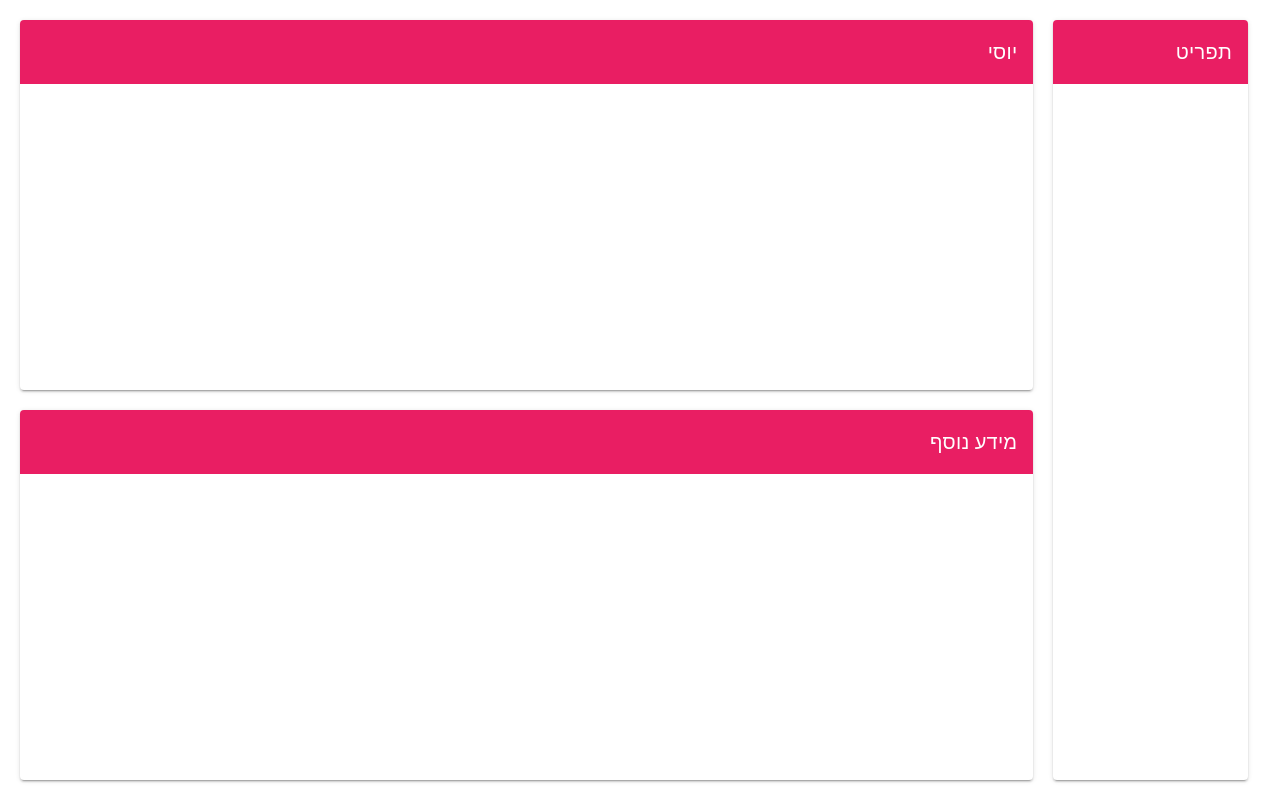
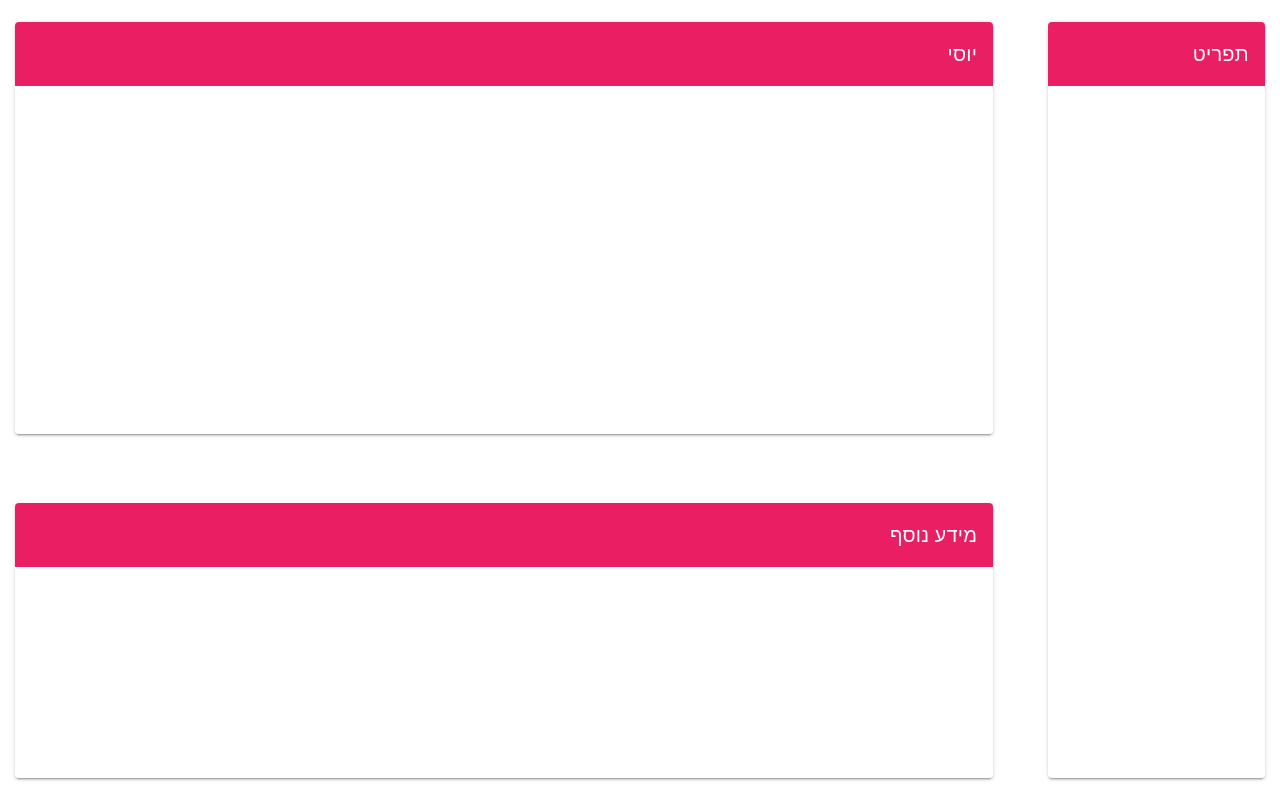
Before and after one commit to adipapi/Vue, a Vue app in the folder pad/: page / in a window 1280 px wide. Built offline with nearby package versions, Linux system fonts and the light colour scheme.

Commit message:
Code review fixes

```diff
--- a/pad/src/App.vue
+++ b/pad/src/App.vue
@@ -1,15 +1,15 @@
 <template>
-  <v-app id='app'>
-    <router-view />
+  <v-app id="app">
+    <HomePage />
   </v-app>
 </template>
 
 <script>
+import HomePage from "./components/HomePage";
 export default {
   name: "App",
-
-  components: {},
-
-  data: () => ({})
+  components: {
+    HomePage
+  }
 };
 </script>
--- a/pad/src/components/Card.vue
+++ b/pad/src/components/Card.vue
@@ -1,6 +1,6 @@
 <template>
   <v-card height='100%'>
-    <v-card-title class='pink white--text'> {{props.title}} </v-card-title>
+    <v-card-title class='pink white--text'> {{title}} </v-card-title>
     <v-card-text></v-card-text>
   </v-card>
 </template>
@@ -8,6 +8,12 @@
 <script>
 export default {
   name: 'Card',
-  props: ['props']
+  props: {
+    title:
+    {
+        type: String,
+        required: true
+    }
+  }
 };
 </script>
--- a/pad/src/components/HomePage.vue
+++ b/pad/src/components/HomePage.vue
@@ -1,15 +1,19 @@
 <template>
-  <v-layout row ma-5>
-    <v-flex xs4 sm3 md2 ml-5 pr-3>
-      <Card v-bind:props="Menu" />
+  <v-layout row justify-space-around>
+    <v-flex xs2>
+      <v-layout column fill-height justify-space-around>
+        <v-flex xs11>
+          <Menu />
+        </v-flex>
+      </v-layout>
     </v-flex>
-    <v-flex>
-      <v-layout column fill-height>
-        <v-flex>
-          <Card v-bind:props="Yossi" />
+    <v-flex xs9>
+      <v-layout column fill-height justify-space-around>
+        <v-flex xs6>
+          <Yossi />
         </v-flex>
-        <v-flex mt-5>
-          <Card v-bind:props="MoreInfo" />
+        <v-flex xs4>
+          <MoreInfo />
         </v-flex>
       </v-layout>
     </v-flex>
@@ -17,19 +21,16 @@
 </template>
 
 <script>
-import Card from './Card';
+import Menu from "./Menu";
+import Yossi from "./Yossi";
+import MoreInfo from "./MoreInfo";
 
 export default {
-  name: 'HomePage',
+  name: "HomePage",
   components: {
-    Card
-  },
-  data() {
-    return {
-      Menu: { title: 'תפריט' },
-      Yossi: { title: 'יוסי' },
-      MoreInfo: { title: 'מידע נוסף' }
-    };
+    Menu,
+    Yossi,
+    MoreInfo
   }
 };
 </script>
--- /dev/null
+++ b/pad/src/components/Menu.vue
@@ -0,0 +1,14 @@
+<template>
+    <Card title='תפריט' />
+</template>
+
+<script>
+import Card from './Card';
+
+export default {
+  name: 'Menu',
+  components: {
+    Card
+  }
+};
+</script>
--- /dev/null
+++ b/pad/src/components/MoreInfo.vue
@@ -0,0 +1,14 @@
+<template>
+    <Card title='מידע נוסף' />
+</template>
+
+<script>
+import Card from './Card';
+
+export default {
+  name: 'MoreInfo',
+  components: {
+    Card
+  }
+};
+</script>
--- /dev/null
+++ b/pad/src/components/Yossi.vue
@@ -0,0 +1,14 @@
+<template>
+    <Card title='יוסי' />
+</template>
+
+<script>
+import Card from './Card';
+
+export default {
+  name: 'Yossi',
+  components: {
+    Card
+  }
+};
+</script>
--- a/pad/src/router/index.js
+++ /dev/null
@@ -1,15 +0,0 @@
-import Vue from 'vue';
-import VueRouter from 'vue-router';
-import HomePage from '@/components/HomePage';
-
-Vue.use(VueRouter);
-
-export default new VueRouter({
-  routes: [
-    {
-      path: '/',
-      name: 'HomePage',
-      component: HomePage
-    }
-  ]
-});
```
Also changed, not shown: pad/src/main.js (+4 -6 lines).
